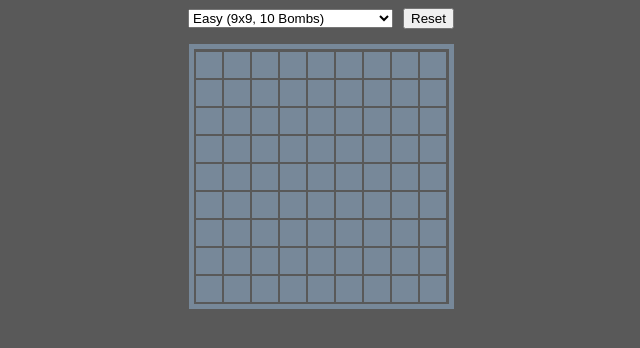
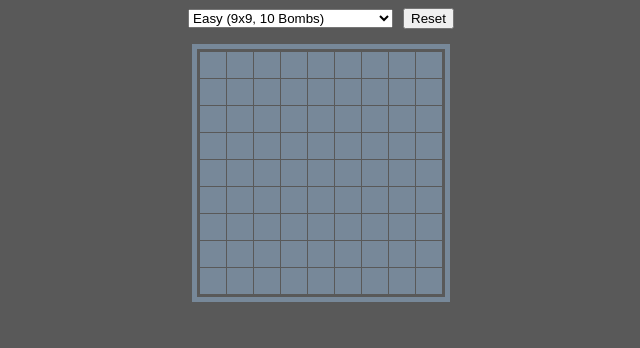
Before and after one commit to AndrewGardhouse/minesweeper, a Vue app: page / in a window 1280 px wide. Shown: the top 348 px of the page, without its empty margins (319-959 px from the left). Built offline with nearby package versions, Linux system fonts and the light colour scheme; the HTML template or start-up script is replaced by a standard one.

Commit message:
Fixes board and cell spacing

```diff
--- a/src/components/Cell.vue
+++ b/src/components/Cell.vue
@@ -4,6 +4,7 @@
          'cell--is-flagged-possible-bomb': possibleBomb && isRevealed,
          'cell--is-flagged-not-sure': notSure && isRevealed,
          'cell--is-trigger': isTrigger && isRevealed,
+         'cell--not-first': column !== 0,
        }">
     <transition name="fade">
       <button class="cell__button"
@@ -151,7 +152,7 @@ export default {
   background-color: #f9f9f9;
   width: 22px;
   height: 22px;
-  margin: 1px;
+  // margin: 1px;
   padding: 2px;
   position: relative;
   display: flex;
@@ -159,6 +160,9 @@ export default {
   justify-content: center;
   font-size: 13px;
   font-weight: bold;
+  &--not-first {
+    margin-left: 1px;
+  }
   &--is-trigger {
     background-color: #FF3838;
     color: white;
--- a/src/components/Game.vue
+++ b/src/components/Game.vue
@@ -21,7 +21,11 @@
          }">
       <div v-for="(row, rowIndex) in board"
            :key="rowIndex"
-           class="game__board__row">
+           class="game__board__row"
+           :class="{
+             'game__board__row--first': rowIndex === 0,
+             'game__board__row--last': rowIndex === board.length - 1,
+           }">
         <Cell v-for="(cell, cellIndex) in row"
               :key="cellIndex"
               v-bind="cell" />
@@ -83,7 +87,7 @@ export default {
   }
   &__board {
     display: inline-block;
-    padding: 1.5px;
+    // padding: 1.5px;
     border: solid 5px lightslategrey;
     transition: border-color 0.3s;
     margin-bottom: 15px;
@@ -98,6 +102,15 @@ export default {
     }
     &__row {
       display: flex;
+      margin-left: 3px;
+      margin-right: 3px;
+      margin-top: 1px;
+      &--first {
+        margin-top: 3px;
+      }
+      &--last {
+        margin-bottom: 3px;
+      }
     }
   }
   .game__message {
```
